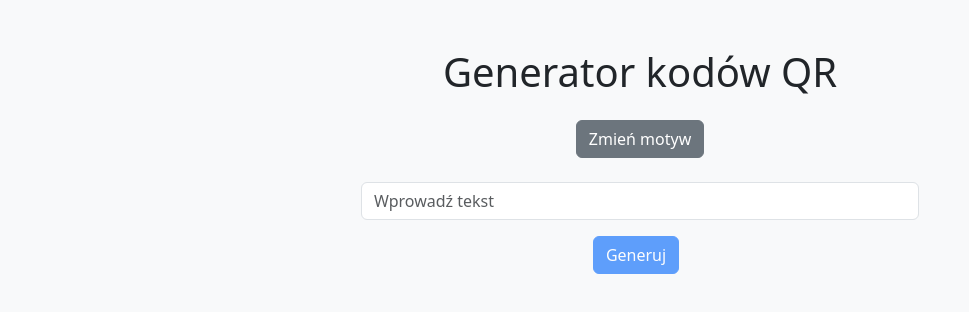
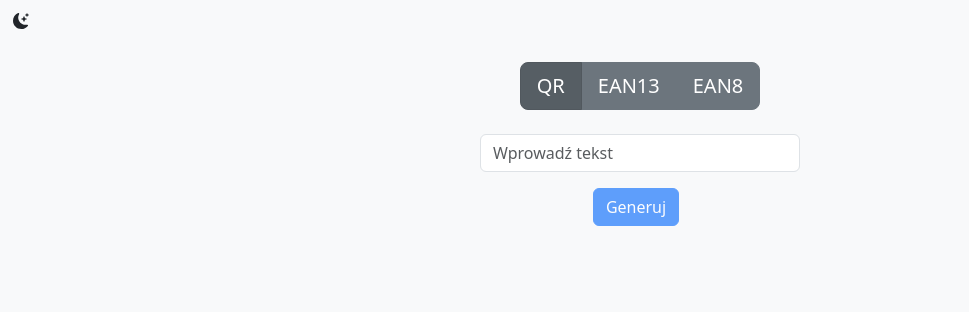
Before and after one commit to kwaskowy/QRCodeGenerator, a React (Vite) app: page / in a window 1280 px wide. Shown: the top 312 px of the page, without its empty margins (0-969 px from the left). Built offline with nearby package versions, Linux system fonts and the light colour scheme.

Commit message:
theme switch improvements, EAN13 & EAN8 introduced

```diff
--- a/package.json
+++ b/package.json
@@ -12,7 +12,9 @@
   "dependencies": {
     "bootstrap": "^5.3.3",
     "react": "^18.3.1",
+    "react-barcode": "^1.5.3",
     "react-dom": "^18.3.1",
+    "react-icons": "^5.4.0",
     "react-native-svg": "^15.9.0",
     "react-qr-code": "^2.0.15",
     "react-qrcode-logo": "^3.0.0"
--- a/src/App.jsx
+++ b/src/App.jsx
@@ -1,12 +1,16 @@
 import React, { useState } from 'react';
 import './App.css';
 import QRCode from "react-qr-code";
+import Barcode from "react-barcode";
+import { BsFillMoonStarsFill } from "react-icons/bs";
+import { BsSun } from "react-icons/bs";
 import 'bootstrap/dist/css/bootstrap.min.css';
 
 function App() {
   const [qrCode, setQrCode] = useState('');
   const [input, setInput] = useState('');
-  const [theme, setTheme] = useState('light'); // 'light' lub 'dark'
+  const [theme, setTheme] = useState('light');
+  const [selectedGenerator, setSelectedGenerator] = useState("qrCode");
 
   function handleGenerateQrCode() {
     setQrCode(input);
@@ -45,12 +49,58 @@ function App() {
 
   return (
     <div className={`min-vh-100 ${theme === 'light' ? 'bg-light text-dark' : 'bg-dark text-light'}`}>
-      <div className="container py-5">
-        <h1 className="text-center mb-4">Generator kodów QR</h1>
-        <div className="text-center mb-4">
-          <button onClick={toggleTheme} className="btn btn-secondary">
-            Zmień motyw
+        <div className="text-start mb-4">
+          <button onClick={toggleTheme} className='theme-switch btn'>
+          {theme=== 'light' ? <BsFillMoonStarsFill/> : <BsSun color='white'/>}
           </button>
+        </div>
+      <div className="text-center">
+      <div className="btn-group btn-group-toggle btn-group-lg mb-4" data-toggle="buttons">
+      <label
+        className={`btn btn-secondary ${selectedGenerator === "qrCode" ? "active" : ""}`}
+        onClick={() => setSelectedGenerator("qrCode")}
+      >
+        <input
+          type="radio"
+          name="options"
+          id="option1"
+          autoComplete="off"
+          checked={selectedGenerator === "qrCode"}
+          onChange={() => setSelectedGenerator("qrCode")}
+          style={{ display: "none" }}
+        />
+        QR
+      </label>
+      <label
+        className={`btn btn-secondary ${selectedGenerator === "ean13" ? "active" : ""}`}
+        onClick={() => setSelectedGenerator("ean13")}
+      >
+        <input
+          type="radio"
+          name="options"
+          id="option2"
+          autoComplete="off"
+          checked={selectedGenerator === "ean13"}
+          onChange={() => setSelectedGenerator("ean13")}
+          style={{ display: "none" }}
+        />
+        EAN13
+      </label>
+      <label
+        className={`btn btn-secondary ${selectedGenerator === "ean8" ? "active" : ""}`}
+        onClick={() => setSelectedGenerator("ean8")}
+      >
+        <input
+          type="radio"
+          name="options"
+          id="option3"
+          autoComplete="off"
+          checked={selectedGenerator === "ean8"}
+          onChange={() => setSelectedGenerator("ean8")}
+          style={{ display: "none" }}
+        />
+        EAN8
+      </label>
     </div>
         <div className="mb-4 text-center">
           <input
@@ -58,12 +108,12 @@ function App() {
             type="text"
             name="qr-code"
             placeholder="Wprowadź tekst"
-            className={`form-control w-50 mx-auto mb-3 ${theme === 'light' ? 'bg-white text-dark' : 'bg-secondary text-light'}`}
+            className={`form-control w-25 mx-auto mb-3 ${theme === 'light' ? 'bg-white text-dark' : 'bg-secondary text-light'}`}
           />
           <button
             disabled={!input.trim()}
             onClick={handleGenerateQrCode}
-            className="btn btn-primary me-2"
+            className={`btn me-2 ${theme === 'light' ? 'btn-primary' : 'btn-warning' }`}
           >
             Generuj
           </button>
@@ -71,11 +121,42 @@ function App() {
         <div className="text-center">
   {qrCode && (
     <div>
-              <div className={`p-4 border rounded d-inline-block mb-3 ${theme === 'light' ? 'bg-white' : 'bg-secondary'}`}>
-                <QRCode id="qr-code-value" value={qrCode} size={400} bgColor={"#fff"} />
+      <div className={`rounded d-inline-block mb-3 ${theme === 'light' ? 'bg-white' : 'bg-dark'}`}>
+            {selectedGenerator === "qrCode" ? (
+        <QRCode
+          id="qr-code-value"
+          value={qrCode}
+          size={400}
+          fgColor={`${theme === 'light' ? '#212529' : '#F8F9FA'}`}
+          bgColor={`${theme === 'light' ? '#F8F9FA ' : '#212529'}`}
+        />
+      ) : selectedGenerator === "ean13" ? (
+        <Barcode
+          value={qrCode}
+          format="EAN13"
+          width={2}
+          height={100}
+          displayValue={true}
+          background={`${theme === 'light' ? '#F8F9FA' : '#212529'}`}
+          lineColor={`${theme === 'light' ? '#212529' : '#F8F9FA'}`}
+        />
+      ) : selectedGenerator === "ean8" ? (
+        <Barcode
+          value={qrCode}
+          format="EAN8"
+          width={2}
+          height={100}
+          displayValue={true}
+          background={`${theme === 'light' ? '#F8F9FA' : '#212529'}`}
+          lineColor={`${theme === 'light' ? '#212529' : '#F8F9FA'}`}
+        />
+      ) : null}
       </div>
       <br />
-              <button onClick={handleDownloadQrCode} className="btn btn-success">
+      <button
+        onClick={handleDownloadQrCode}
+        className={`${theme === 'light' ? 'btn btn-success' : 'btn btn-danger'}`}
+      >
         Pobierz jako PNG
       </button>
     </div>
```
Also changed, not shown: 1 other file (tests, documents, lock files or other folders). Lines whose indentation alone changed are shown as unchanged.
